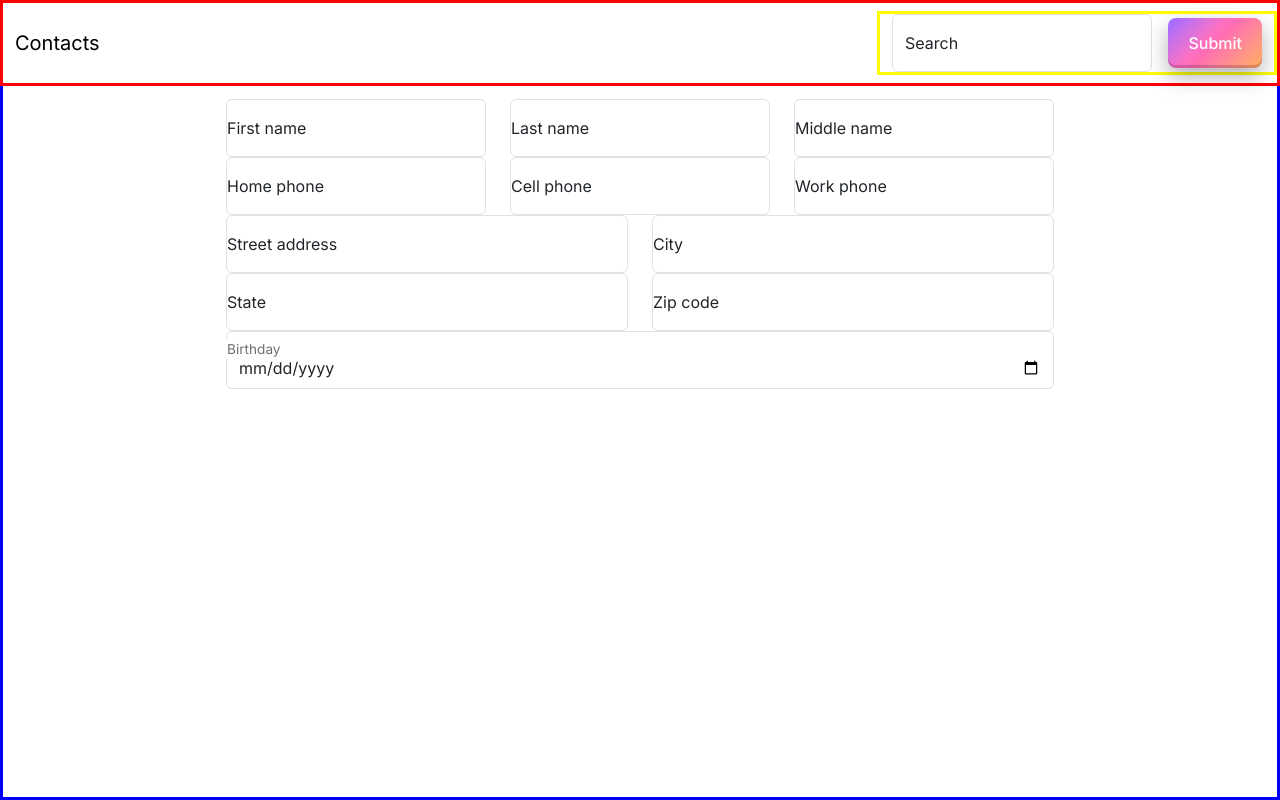
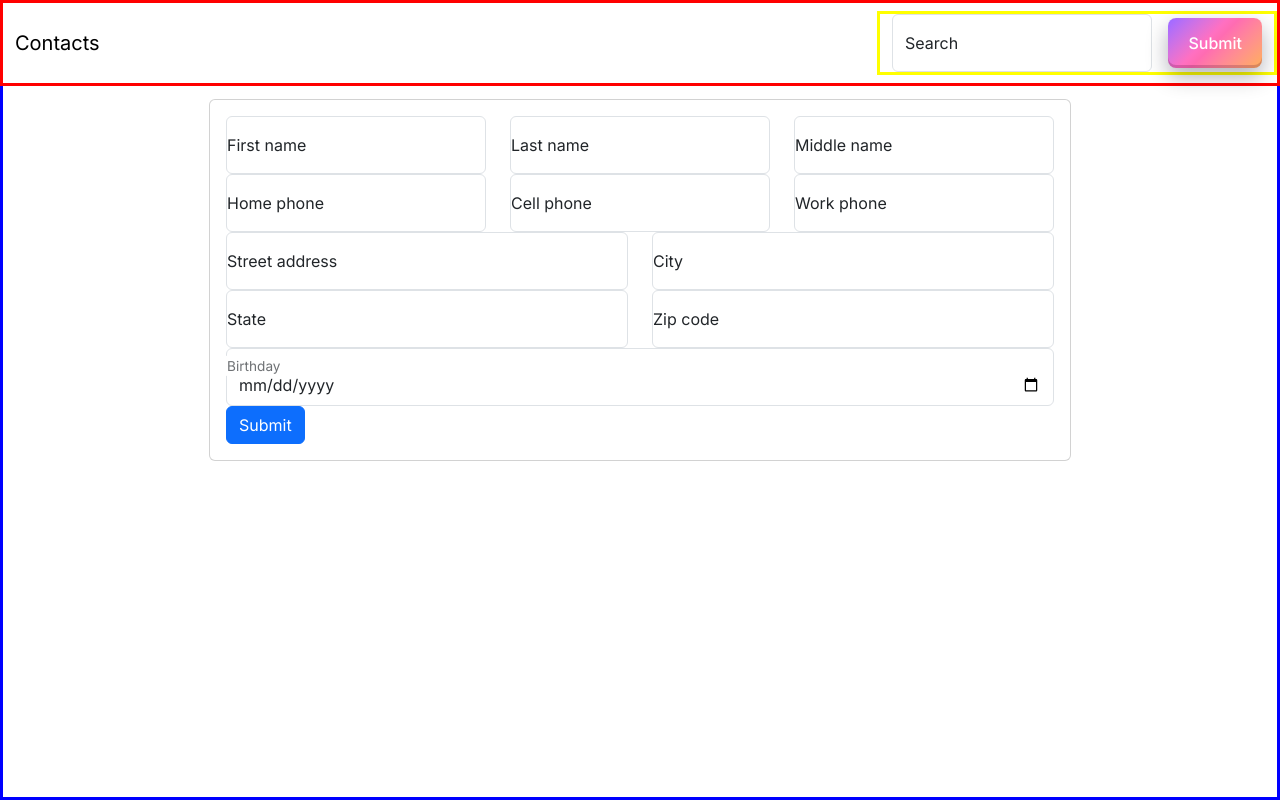
Before and after one commit to BenjaminBrandon/Contacts_app, a Next.js app: page / in a window 1280 px wide. Built offline with nearby package versions, Linux system fonts and the light colour scheme.

Commit message:
adding styles files for add contact

```diff
--- a/src/app/Contacts/AddContact/AddContact.tsx
+++ b/src/app/Contacts/AddContact/AddContact.tsx
@@ -1,9 +1,20 @@
 import React from 'react';
-import { Container, FloatingLabel, Form, Row } from 'react-bootstrap';
+import {
+  Button,
+  Card,
+  CardBody,
+  Container,
+  FloatingLabel,
+  Form,
+  Row,
+} from 'react-bootstrap';
+import styles from './AddContact.module.scss';
 
 export const AddContact = () => {
   return (
     <Container>
+      <Card>
+        <CardBody>
           <Form>
             <Row md="3">
               <FloatingLabel
@@ -114,7 +125,10 @@ export const AddContact = () => {
                 />
               </FloatingLabel>
             </Row>
+            <Button>Submit</Button>
           </Form>
+        </CardBody>
+      </Card>
     </Container>
   );
 };
```
Also changed, not shown: src/app/Contacts/AddContact/AddContact.module.scss (added). Lines whose indentation alone changed are shown as unchanged.
